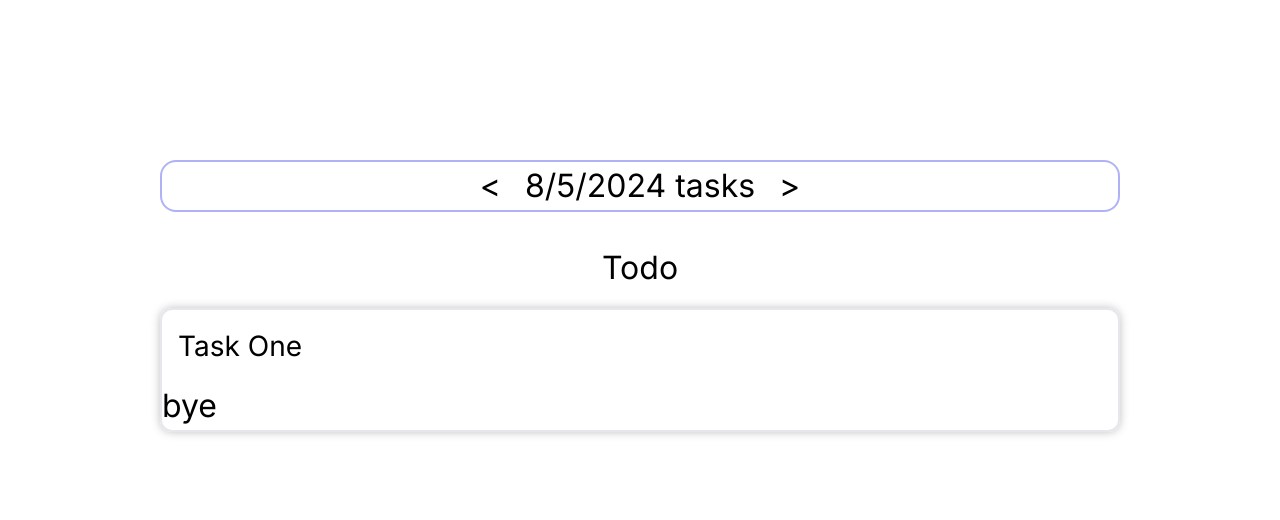
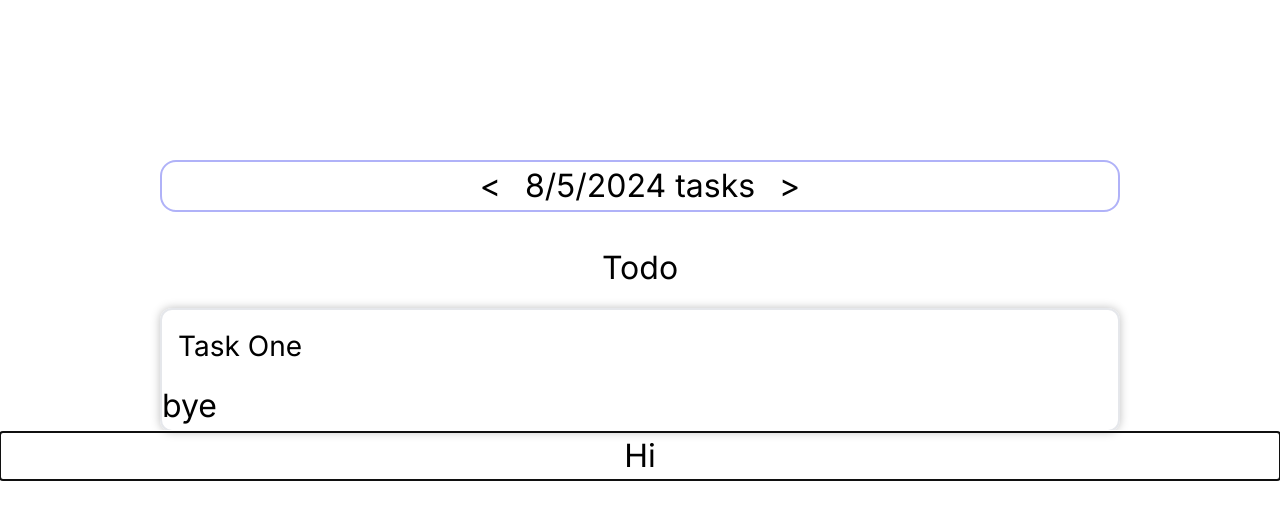
Before and after one commit to chench1/planner, a Next.js app: page / in a window 1280 px wide. Shown: the top 520 px of the page. Built offline with nearby package versions, Linux system fonts and the light colour scheme.

Commit message:
set up modal with library

```diff
--- a/app/ui/PopupCard.tsx
+++ b/app/ui/PopupCard.tsx
@@ -4,24 +4,17 @@ import { Description, Dialog, DialogPanel, DialogTitle } from '@headlessui/react
 
 import { useState, useRef } from "react";
 
-export default function PopupCard({ open }: {open: boolean}) {
-  const dialogRef = useRef<HTMLDialogElement>(null);
-  if (open) {
-    dialogRef.current?.close();
-  } else {
-    dialogRef.current?.showModal();
-  }
+export default function PopupCard({ open, setIsOpen }: { open: boolean, setIsOpen: (open: boolean) => void}) {
+
   return (
     <div>
-      <dialog className="w-3/12 mt-12 customShadow box-border rounded-md" ref={dialogRef}>
-        <div className="flex flex-col">
-          <label className="pl-2 text-xs">
-            Edit Task
-          </label>
-          <input className='text-xs' value='hi'/>
+      <Dialog open={open} onClose={() => setIsOpen(false)}>
+        <div className='flex flex-col justify-center items-center '>
+          <DialogPanel>
+            Hi
+          </DialogPanel>
         </div>
-
-      </dialog>
+      </Dialog>
     </div>
   )
 }
--- a/app/ui/Table.tsx
+++ b/app/ui/Table.tsx
@@ -6,7 +6,6 @@ import PopupCard from "./PopupCard";
 export default function Table() {
   const [isOpen, setIsOpen] = useState(true);
   const toggleModal = () => {
-    console.log('hi');
     if (isOpen) {
       setIsOpen(false);
     } else {
@@ -25,7 +24,7 @@ export default function Table() {
         <div className="flex flex-col justify-center items-start w-9/12 box-border border-2 rounded-md customShadow">
         <button className="w-full text-left px-2 py-2 text-sm hover:bg-gray-100 box-border rounded-md" onClick={() => toggleModal()}>
           Task One
-          <PopupCard open={isOpen}/>
+          <PopupCard open={isOpen} setIsOpen={setIsOpen}/>
         </button>
           bye
         </div>
```
